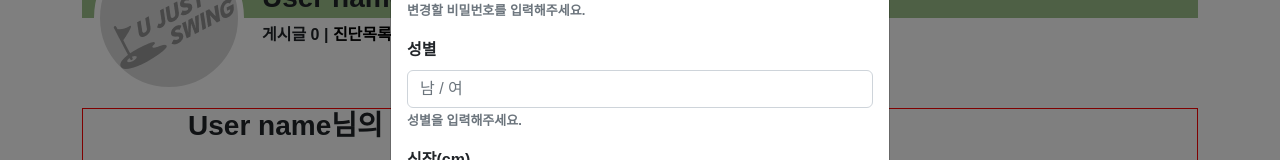
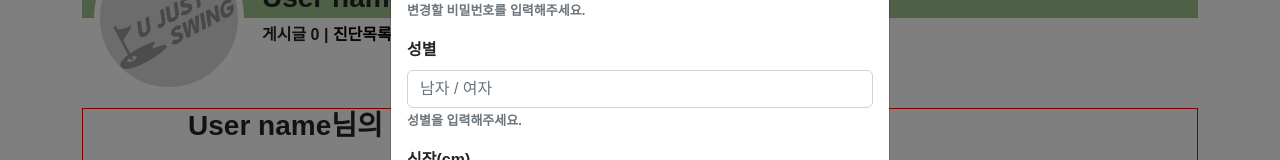
Before and after one commit to HyoJoon-Yang/UJS, a React (Create React App) app in the folder Front/: page /account in a window 1280 px wide. Both pictures are taken after a click on the picture 424 px from the left and 289 px from the top of the page. Shown: the part 296-456 px from the top of the page. Built offline with nearby package versions, Linux system fonts and the light colour scheme.

Commit message:
깃허브 페이지 호스팅 시도
왜 안되지

```diff
--- a/Front/package.json
+++ b/Front/package.json
@@ -1,5 +1,5 @@
 {
-  "homepage": "https://hyojoon-yang.github.io/UJS",
+  "homepage": "https://hyojoon-yang.github.io/UJS/",
   "name": "project-app",
   "version": "0.1.0",
   "private": true,
@@ -25,7 +25,9 @@
     "start": "react-scripts start",
     "build": "react-scripts build",
     "test": "react-scripts test",
-    "eject": "react-scripts eject"
+    "eject": "react-scripts eject",
+    "predeploy": "npm run build",
+    "deploy": "gh-pages -d build"
   },
   "eslintConfig": {
     "extends": [
--- a/Front/src/components/UserAccountModal.js
+++ b/Front/src/components/UserAccountModal.js
@@ -38,7 +38,7 @@ function UserAccountModal() {
                     </Form.Group>
                     <Form.Group className="mb-3">
                         <Form.Label>성별</Form.Label>
-                        <Form.Control type="text" placeholder="남 / 여" />
+                        <Form.Control type="text" placeholder="남자 / 여자" />
                         <Form.Text className="text-muted" style={{ fontSize: "13px" }}>
                             성별을 입력해주세요.
                         </Form.Text>
```
